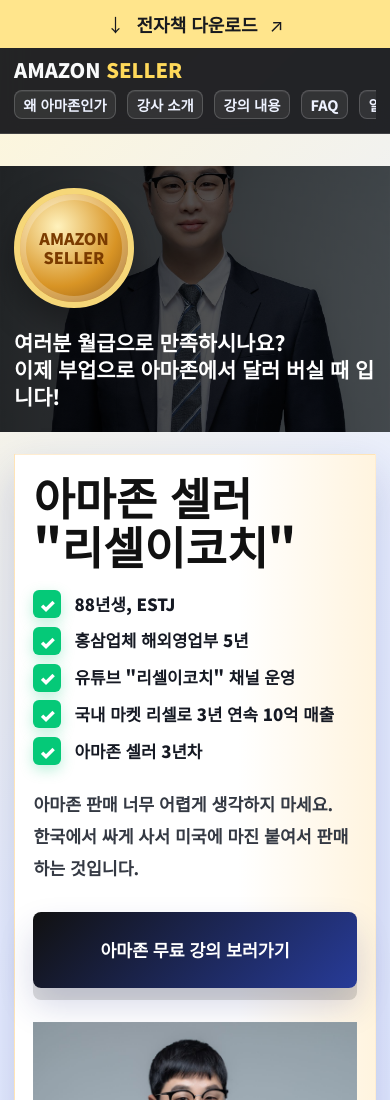
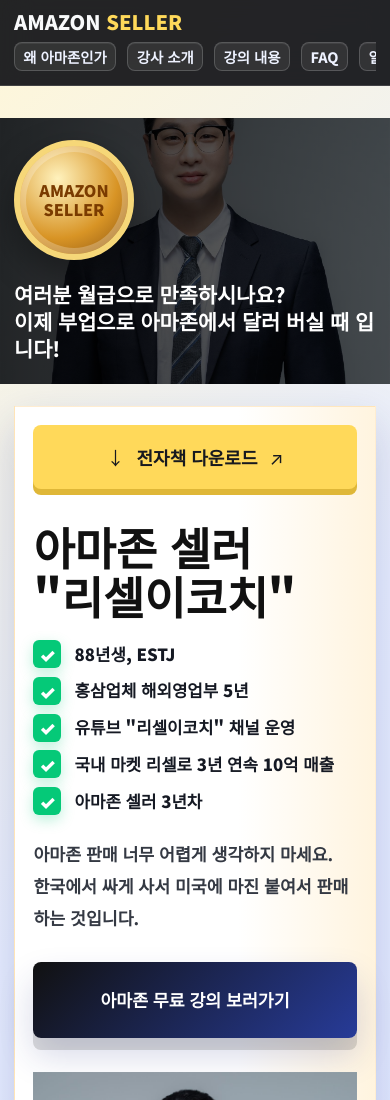
Before and after one commit to resellcoach34/git-pr, a website: page index.html in a window 390 px wide. Shown: the top 1100 px of the page. Drawn offline with Linux system fonts and the light colour scheme.

Commit message:
Move ebook banner into introduction card above profile

```diff
--- a/index.html
+++ b/index.html
@@ -12,7 +12,6 @@
 </head>
 <body>
   <nav class="navbar" aria-label="주요 메뉴">
-    <a class="ebook-banner" href="https://drive.google.com/file/d/1NtZtZ_V6s0uvUrSu7dWN3FpTxNUM6Go4/view?usp=drive_link" target="_blank" rel="noopener"><span aria-hidden="true">↓</span><strong>전자책 다운로드</strong><span aria-hidden="true">↗</span></a>
     <div class="container nav-container">
       <a class="logo" href="#hero">AMAZON <span>SELLER</span></a>
       <div class="nav-links">
@@ -24,6 +23,7 @@
   <header class="hero-section section-anchor" id="hero">
     <div class="hero-top"><div class="container hero-top-inner"><div class="medal" aria-hidden="true">AMAZON<br>SELLER</div><p>여러분 월급으로 만족하시나요?<br>이제 부업으로 아마존에서 달러 버실 때 입니다!</p></div></div>
     <div class="container hero-container">
+      <a class="ebook-banner" href="https://drive.google.com/file/d/1NtZtZ_V6s0uvUrSu7dWN3FpTxNUM6Go4/view?usp=drive_link" target="_blank" rel="noopener"><span aria-hidden="true">↓</span><strong>전자책 다운로드</strong><span aria-hidden="true">↗</span></a>
       <div class="hero-content fade-in-up">
         <h1>아마존 셀러<br>&quot;리셀이코치&quot;</h1>
         <ul class="hero-bio-list" aria-label="리셀이코치 약력">
--- a/style.css
+++ b/style.css
@@ -16,7 +16,6 @@
     --radius-button: 999px;
     --space-section: 92px;
     --nav-height: clamp(68px, 5vw, 82px);
-    --ebook-banner-height: 48px;
     --shadow-elevated: 0 22px 60px rgba(31, 47, 128, 0.28);
     --transition-standard: 180ms ease;
 }
@@ -56,7 +55,7 @@ ol {
 }
 
 .section-anchor {
-    scroll-margin-top: calc(var(--nav-height) + var(--ebook-banner-height) + 24px);
+    scroll-margin-top: calc(var(--nav-height) + 24px);
 }
 
 .container {
@@ -78,13 +77,18 @@ ol {
 }
 
 .ebook-banner {
+    grid-column: 1 / -1;
+    justify-self: center;
+    width: min(100%, 380px);
+    border-radius: 8px;
+    box-shadow: 0 6px 0 #dfb738;
     align-items: center;
     background: var(--color-yellow);
     color: var(--color-ink);
     display: flex;
     gap: 12px;
     justify-content: center;
-    min-height: var(--ebook-banner-height);
+    min-height: 64px;
     padding: 8px 20px;
     font-size: 18px;
     line-height: 1.5;
@@ -158,7 +162,7 @@ ol {
         linear-gradient(135deg, #fff7d8 0%, #e8eeff 46%, #dce4ff 100%);
     color: var(--color-ink);
     padding-bottom: 52px;
-    padding-top: calc(var(--nav-height) + var(--ebook-banner-height));
+    padding-top: var(--nav-height);
 }
 
 .hero-top {
@@ -1993,11 +1997,11 @@ footer {
     }
 
     .hero-section {
-        padding-top: calc(118px + var(--ebook-banner-height));
+        padding-top: 118px;
     }
 
     .section-anchor {
-        scroll-margin-top: calc(118px + var(--ebook-banner-height) + 24px);
+        scroll-margin-top: calc(118px + 24px);
     }
 
     .hero-content h1 {
```
Also changed, not shown: tests/validate-site.mjs (+2 -1 lines).
